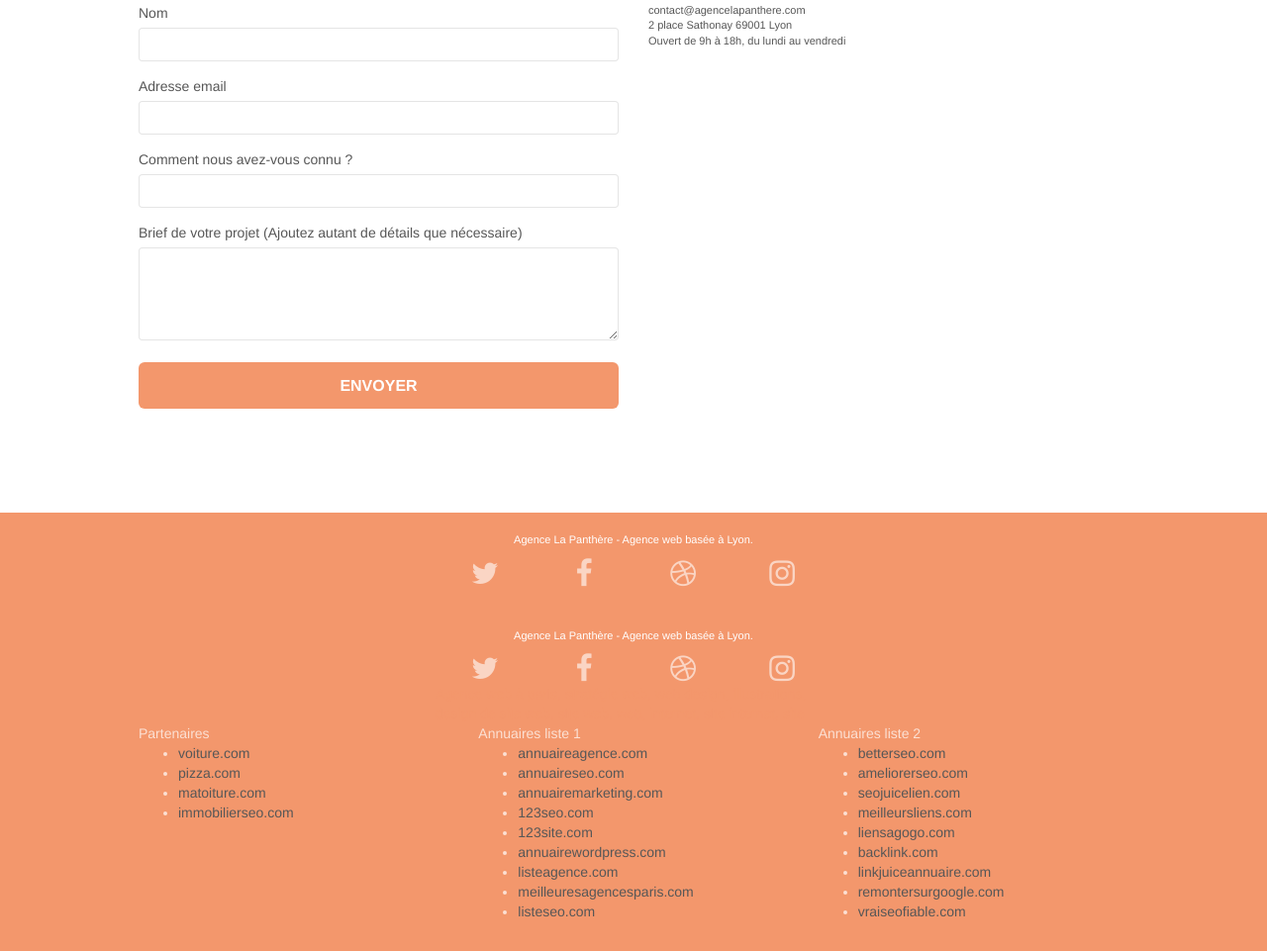
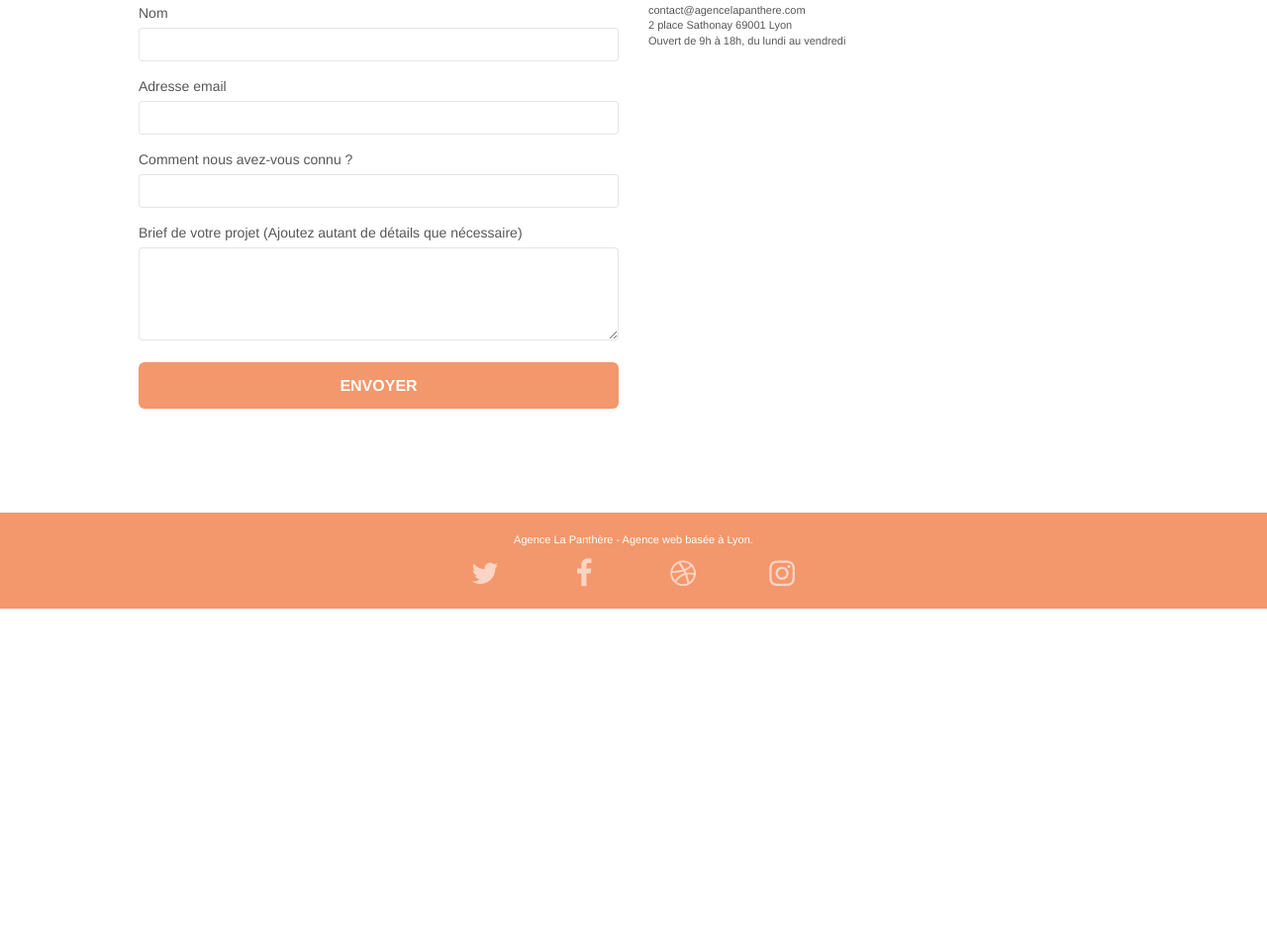
Before and after one commit to Septenza/Projet4_Correct_Version, a plain HTML site: page page2.html in a window 1280 px wide. Shown: the part 493-1454 px from the top of the page at 99% size. After the commit the page ends 1108 px from the top, so only its background shows below. Drawn offline with nearby package versions, Linux system fonts and the light colour scheme; files that its build step writes are made by us from their sources; a script that the page names is missing.

Commit message:
Optimisation3

```diff
--- a/page2.html
+++ b/page2.html
@@ -2,8 +2,8 @@
 <html lang="Default">
 <head>
     <meta charset="utf-8">
-    <meta name="keywords" content="">
-    <meta name="description" content="">
+    <meta name="keywords" content="La panthère, agence web design Lyon, entreprise web design Lyon, agence web design sud-est, UX Lyon, UI Lyon, UX design, création graphique, agence web design France, agence web design Paris web design, agence digitale, agence web france, web designer">
+    <meta name="description" content="Contacter la Panthère, Agence de webdesign à Lyon spécialisée dans la création graphique de site web responsive, optimisé Mobile + UI + UX...">
     <meta name="viewport" content="width=device-width, initial-scale=1.0, viewport-fit=cover">
     <link rel="shortcut icon" type="image/png" href="favicon.jpg">
 
@@ -160,83 +160,8 @@
 </div>
 <!-- Footer - bloc-8 END -->
 
-<footer class="bloc bgc-atomic-tangerine d-bloc" id="bloc-8">
-	<div class="container bloc-sm">
-		<div class="row">
-			<div class="col-sm-12">
-				<p class="text-center white">
-					Agence La Panthère - Agence web basée à Lyon.<br>
-				</p>
-				<div class="row row-no-gutters social">
-					<div class="col-sm-3">
-						<div class="text-center">
-							<a class="social" href="index.html"><span class="fa fa-twitter icon-md"></span></a>
-						</div>
-					</div>
-					<div class="col-sm-3">
-						<div class="text-center">
-							<a class="social" href="index.html"><span class="fa fa-facebook icon-md"></span></a>
-						</div>
-					</div>
-					<div class="col-sm-3">
-						<div class="text-center">
-							<a class="social" href="index.html"><span class="fa fa-dribbble icon-md"></span></a>
-						</div>
-					</div>
-					<div class="col-sm-3">
-						<div class="text-center">
-							<a class="social" href="index.html"><span class="fa fa-instagram icon-md"></span></a>
-						</div>
-					</div>
-					<div class="keywords" style="color:#F3976C;">Agence web à paris, stratégie web, web design, illustrations, design de site web, site web, web, internet, site internet, site</div>
-				</div>
-				<div class="row">
-					<div class="col-sm-4">
-						Partenaires
-							<ul>
-								<li><a href="voiture.com">voiture.com</a></li>
-								<li><a href="pizza.com">pizza.com</a></li>
-								<li><a href="matoiture.com">matoiture.com</a></li>
-								<li><a href="immobilierseo.com">immobilierseo.com</a></li>
-							</ul>
-					</div>
-					<div class="col-sm-4">
-						Annuaires liste 1
-						<ul>
-							<li><a href="annuaireagence.com">annuaireagence.com</a></li>
-							<li><a href="annuaireseo.com">annuaireseo.com</a></li>
-							<li><a href="annuairemarketing.com">annuairemarketing.com</a></li>
-							<li><a href="123seoture.com">123seo.com</a></li>
-							<li><a href="123site.com">123site.com</a></li>
-							<li><a href="annuairewordpress.com">annuairewordpress.com</a></li>
-							<li><a href="listeagence.com">listeagence.com</a></li>
-							<li><a href="meilleuresagencesparis.com">meilleuresagencesparis.com</a></li>
-							<li><a href="listeseo.com">listeseo.com</a></li>
-						</ul>
-					</div>
-					<div class="col-sm-4">
-						Annuaires liste 2
-						<ul>
-							<li><a href="betterseo.com">betterseo.com</a></li>
-							<li><a href="ameliorerseo.com">ameliorerseo.com</a></li>
-							<li><a href="seojuicelien.com">seojuicelien.com</a></li>
-							<li><a href="meilleursliens.com">meilleursliens.com</a></li>
-							<li><a href="liensagogo.com">liensagogo.com</a></li>
-							<li><a href="backlink.com">backlink.com</a></li>
-							<li><a href="linkjuiceannuaire.com">linkjuiceannuaire.com</a></li>
-							<li><a href="remontersurgoogle.com">remontersurgoogle.com</a></li>
-							<li><a href="vraiseofiable.com">vraiseofiable.com</a></li>
-						</ul>
-					</div>
-				</div>
-			</div>
-		</div>
-	</div>
-</footer>
-
 </main>
 <!-- Principal conteneur END -->
 
-
 </body>
 </html>
```
Also changed, not shown: index.html (+4 -5 lines).
